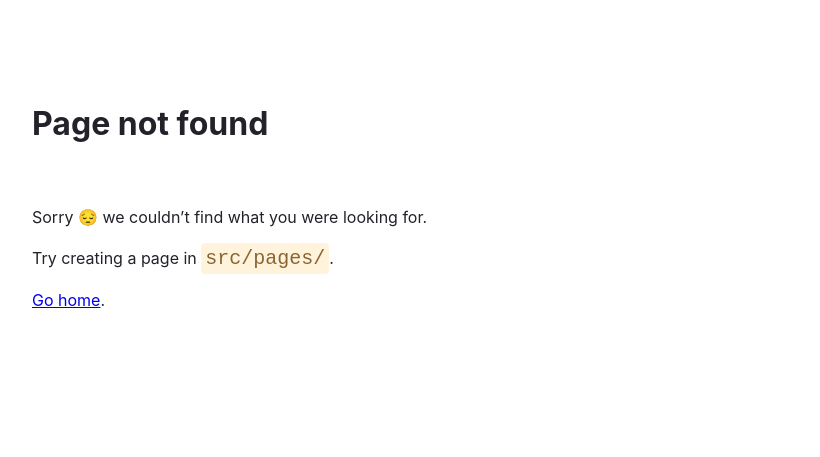
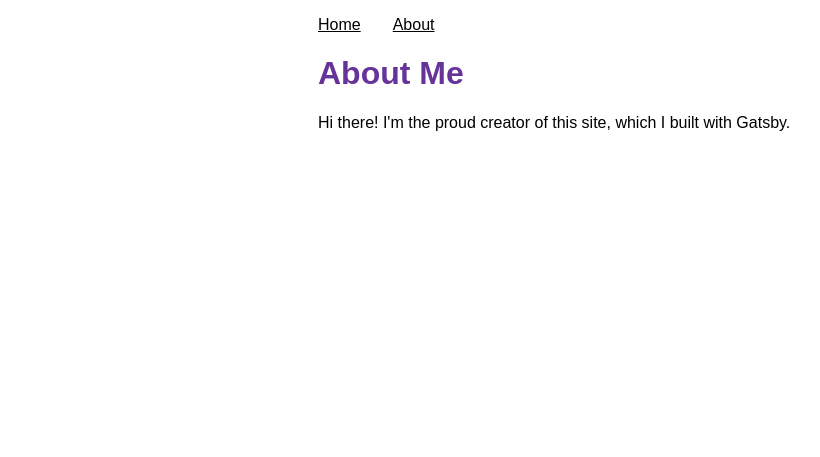
Before and after one commit to gsphyo91/gatsby-tutorial, a Gatsby site: page /about in a window 1280 px wide. Before the commit this address had no page. Shown: the whole page, without its empty margins (72-892 px from the left). Built offline with nearby package versions, Linux system fonts and the light colour scheme; Gatsby itself is replaced by a stand-in of ours.

Commit message:
finished basic tutorial

```diff
--- a/gatsby-config.js
+++ b/gatsby-config.js
@@ -1,9 +1,7 @@
 module.exports = {
-    siteMetadata: {
-      title: `gatsby-tutorial`,
-        siteUrl: `https://www.yourdomain.tld`,
-    },
-    plugins: [
-
-    ]
-}
+  siteMetadata: {
+    title: `gatsby-tutorial`,
+    siteUrl: `https://www.yourdomain.tld`,
+  },
+  plugins: [`gatsby-plugin-styled-components`, `gatsby-plugin-image`, `gatsby-plugin-sharp`],
+};
--- /dev/null
+++ b/src/pages/about/index.js
@@ -0,0 +1,12 @@
+import React from "react";
+import Layout from "../components/Layout/Layout";
+
+const AboutPage = () => {
+  return (
+    <Layout pageTitle="About Me">
+      <p>Hi there! I'm the proud creator of this site, which I built with Gatsby.</p>
+    </Layout>
+  );
+};
+
+export default AboutPage;
--- /dev/null
+++ b/src/pages/components/Layout/Layout.js
@@ -0,0 +1,26 @@
+import * as React from "react";
+import { Container, Heading, NavLinkItem, NavLinks, NavLinkText } from "./Layout.style";
+
+const Layout = ({ pageTitle, children }) => {
+  return (
+    <Container>
+      <title>{pageTitle}</title>
+      <nav>
+        <NavLinks>
+          <NavLinkItem>
+            <NavLinkText to="/">Home</NavLinkText>
+          </NavLinkItem>
+          <NavLinkItem>
+            <NavLinkText to="/about">About</NavLinkText>
+          </NavLinkItem>
+        </NavLinks>
+      </nav>
+      <main>
+        <Heading>{pageTitle}</Heading>
+        {children}
+      </main>
+    </Container>
+  );
+};
+
+export default Layout;
--- /dev/null
+++ b/src/pages/components/Layout/Layout.style.js
@@ -0,0 +1,26 @@
+import { Link } from "gatsby";
+import styled from "styled-components";
+
+export const Container = styled.div`
+  margin: auto;
+  max-width: 500px;
+  font-family: sans-serif;
+`;
+
+export const Heading = styled.h1`
+  color: rebeccapurple;
+`;
+
+export const NavLinks = styled.ul`
+  display: flex;
+  list-style: none;
+  padding-left: 0;
+`;
+
+export const NavLinkItem = styled.li`
+  padding-right: 2rem;
+`;
+
+export const NavLinkText = styled(Link)`
+  color: black;
+`;
--- a/src/pages/components/layout.js
+++ /dev/null
@@ -1,20 +0,0 @@
-import * as React from 'react';
-import { Link } from "gatsby"
-
-const Layout = ({pageTitle, children}) => {
-  return (
-    <div>
-      <title>{pageTitle}</title>
-      <nav>
-        <ul>
-          <li><Link to="/">Home</Link></li>
-        </ul>
-      </nav>
-      <main>
-        {children}
-      </main>
-    </div>
-  )
-}
-
-export default Layout;
```
Also changed, not shown: package.json (+7 -1 lines), src/pages/index.js (+9 -7 lines), src/images/dog.jpeg (added), 2 other files.
